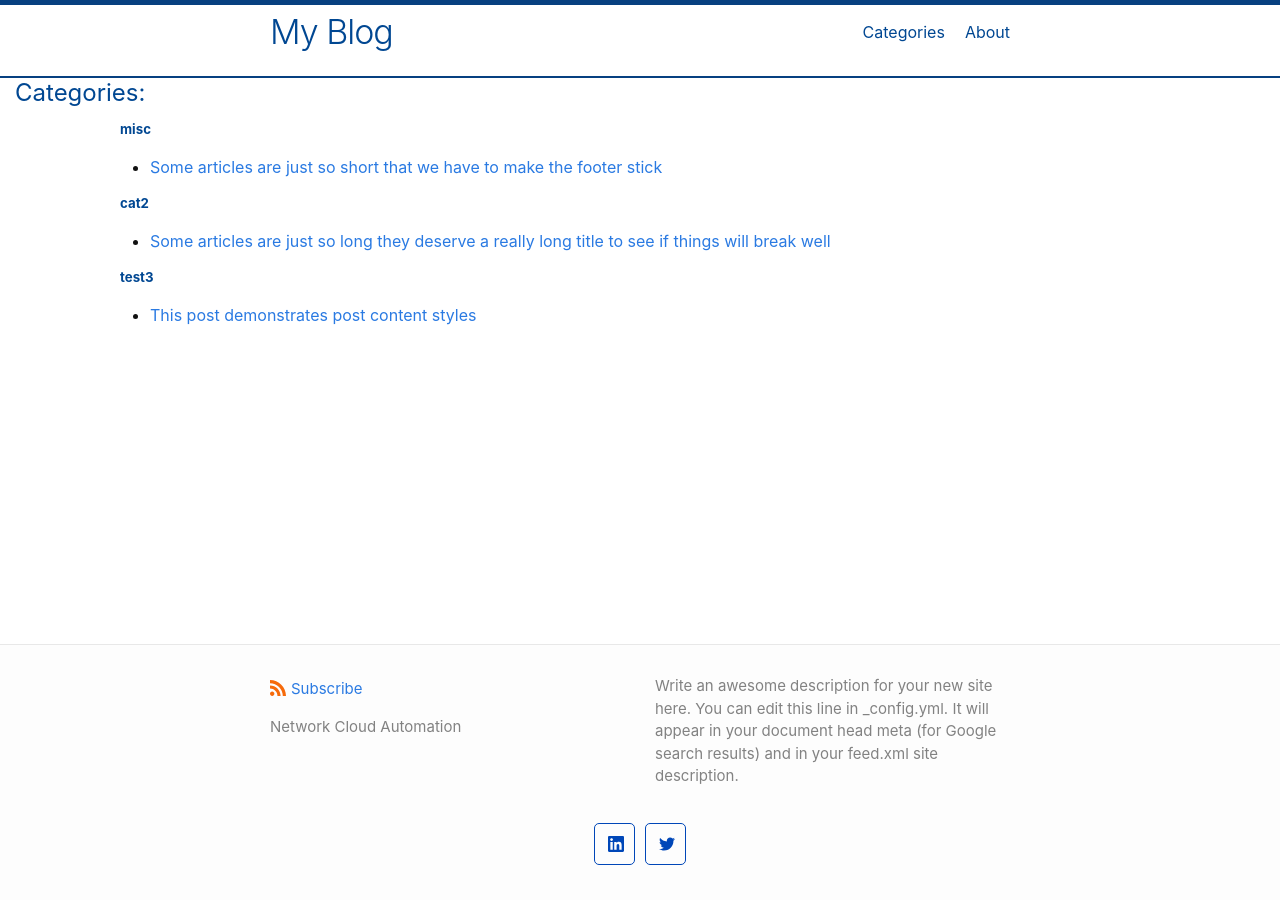
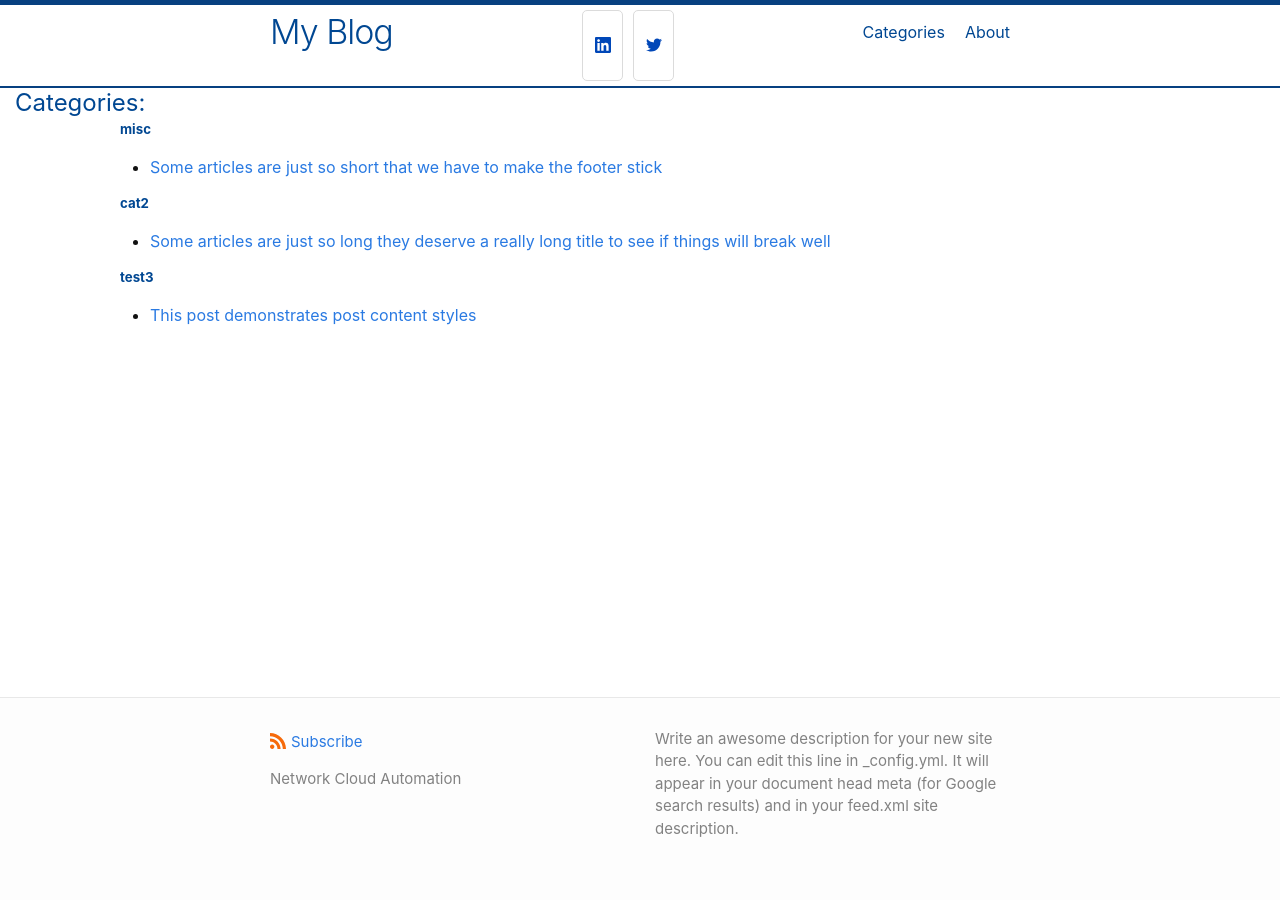
Before and after one commit to tomipnet/tomipnet.github.io, a Jekyll site: the page built from category.md, in a window 1280 px wide. Built offline with Jekyll 4.4.1, drawn with Linux system fonts in a browser that asks for light colours.

Commit message:
newupdate

```diff
--- a/_includes/footer.html
+++ b/_includes/footer.html
@@ -26,11 +26,7 @@
       <div class="footer-col">
         <p>{{ site.description | escape }}</p>
       </div>
-    </div>
-
-    <div class="social-links">
-      {%- include social.html -%}
-    </div>
+<!-- below were social media buttons -->
 
   </div>
 
--- a/_includes/header.html
+++ b/_includes/header.html
@@ -27,6 +27,11 @@
         </div>
       </nav>
     {%- endif -%}
+    <!-- Below will add social media buttons took from _includes footer -->
+    <div class="social-links">
+      {%- include social.html -%}
+    </div>
+  </div>
 
   </div>
 </header>
--- a/_layouts/categories.html
+++ b/_layouts/categories.html
@@ -4,7 +4,7 @@
 h2 {
  position: absolute;
   left: 15px;
-  top: 75px;
+  top: 85px;
 }
 .include {
   position: absolute;
--- a/_sass/minima/_layout.scss
+++ b/_sass/minima/_layout.scss
@@ -306,8 +306,8 @@
       display: block;
       padding: $spacing-unit / 4;
       border-radius: 5px;
-      border: 1px solid $social-media-color;
-      &:hover { border-color: $border-color-02 }
+      border: 1px solid $border-color-02;
+      &:hover { border-color: $social-media-color }
     }
   }
 }
```
